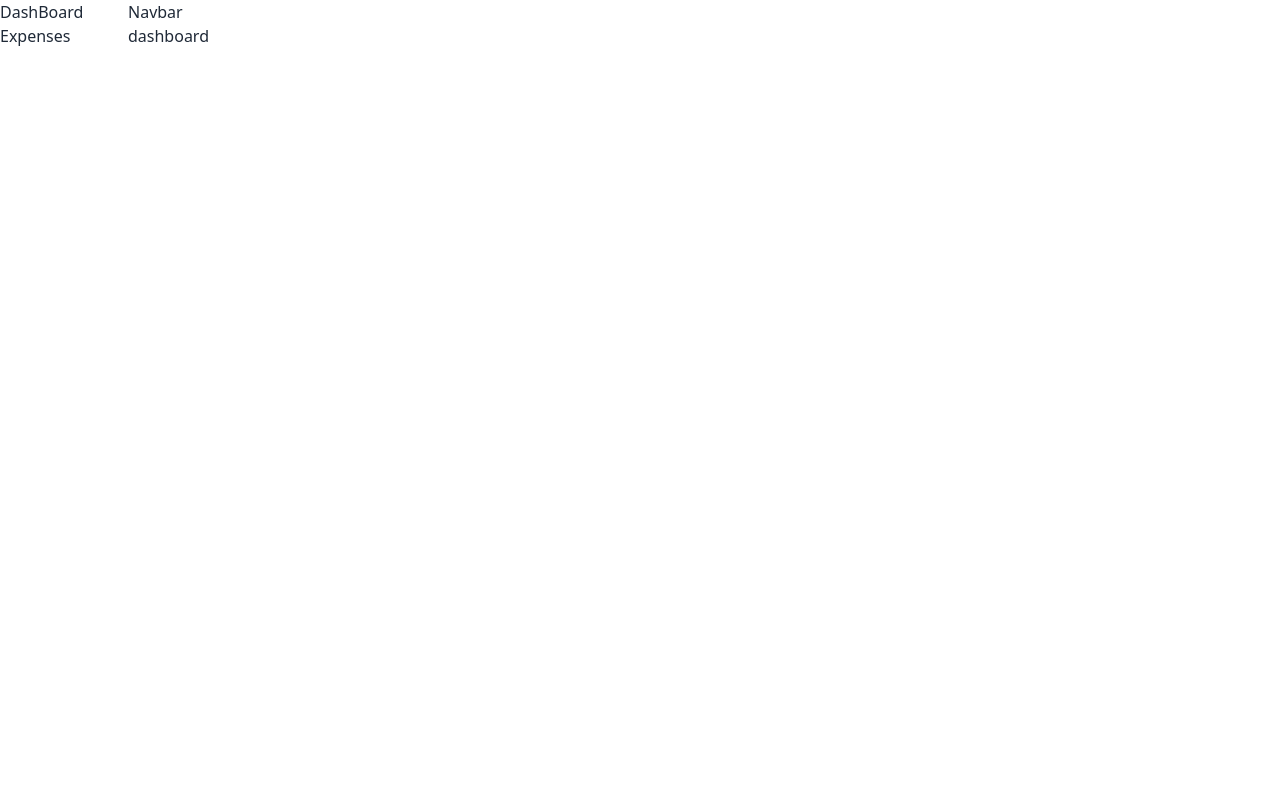
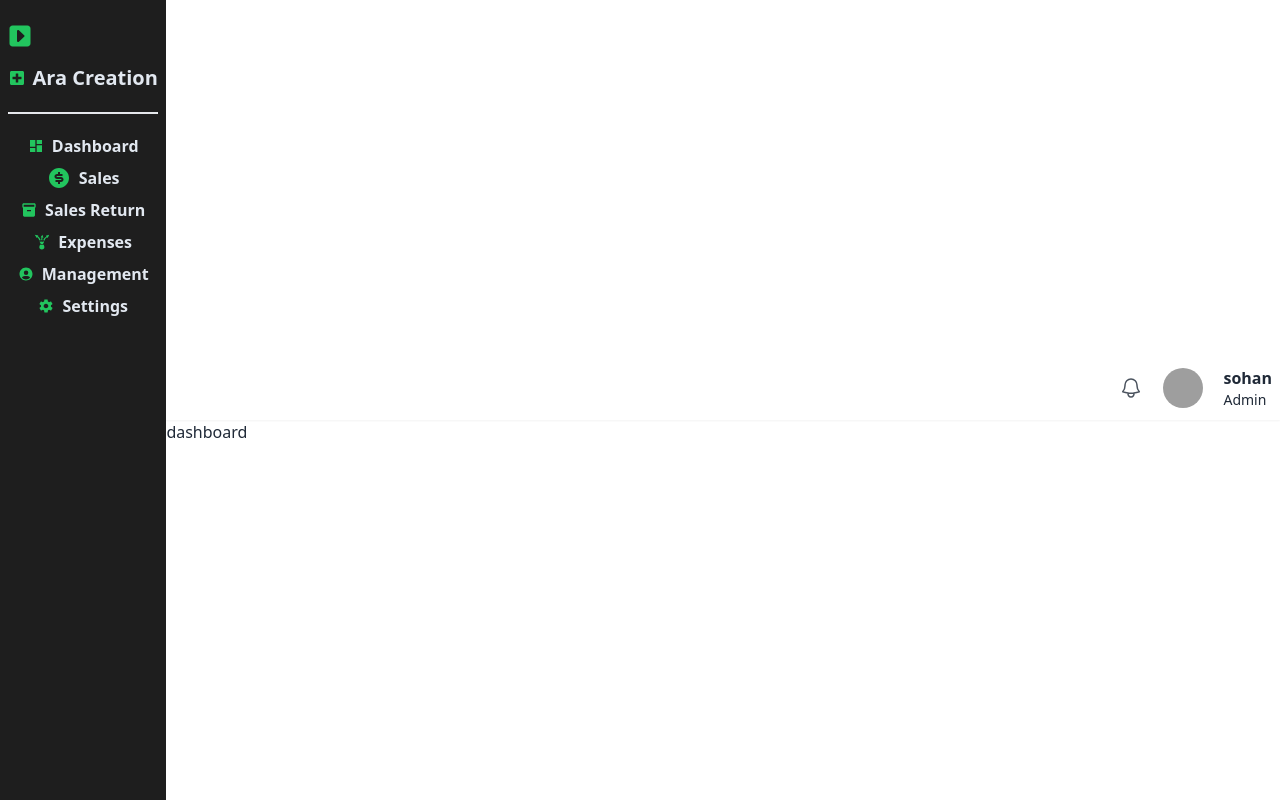
Before and after one commit to MehadiHasan-web/Pharmacy-POS, a Next.js app: page / in a window 1280 px wide. Built offline with nearby package versions, Linux system fonts and the light colour scheme; grey boxes are pictures that could not be loaded.

Commit message:
adding sidebar link name

```diff
--- a/app/componentes/Navbar.jsx
+++ b/app/componentes/Navbar.jsx
@@ -1,10 +1,44 @@
 import React from 'react'
+import { HiOutlineBell } from "react-icons/hi2";
 
 function Navbar() {
     return (
-        <div>
-            <h2>Navbar</h2>
+        <div className="navbar bg-base-100 shadow-sm">
+        <div className="navbar-start">
+          {/* sidebar  */}
+          {/* <Sidebar></Sidebar> */}
         </div>
+        <div className="navbar-center">
+
+        </div>
+        <div className="navbar-end flex items-center grow gap-5">
+
+          <ul className="flex items-center gap-3">
+            <li className="text-xl opacity-80 cursor-pointer">
+              <HiOutlineBell className="text-2xl"></HiOutlineBell>
+            </li>
+            {/* <li className="text-xl opacity-80 cursor-pointer">
+              <button className="btn" onClick={() => changeLanguage()}>{lang ? "En" : "Bn"}</button>
+            </li> */}
+          </ul>
+          <div className="avatar">
+            <div className="w-10 rounded-full">
+              {/* {
+                userToken ? <img src="https://media.istockphoto.com/id/1300845620/vector/user-icon-flat-isolated-on-white-background-user-symbol-vector-illustration.jpg?s=612x612&w=0&k=20&c=yBeyba0hUkh14_jgv1OKqIH0CCSWU_4ckRkAoy2p73o=" /> : ""
+              } */}
+                <img src="https://media.istockphoto.com/id/1300845620/vector/user-icon-flat-isolated-on-white-background-user-symbol-vector-illustration.jpg?s=612x612&w=0&k=20&c=yBeyba0hUkh14_jgv1OKqIH0CCSWU_4ckRkAoy2p73o=" />
+
+            </div>
+          </div>
+          <ul>
+            {/* <li className="font-bold">{user?.name}</li>
+            <li className="text-sm">{user?.user_type}</li> */}
+            <li className="font-bold">sohan</li>
+            <li className="text-sm">Admin</li>
+
+          </ul>
+        </div>
+      </div>
     )
 }
 
--- a/app/componentes/Sidebar.jsx
+++ b/app/componentes/Sidebar.jsx
@@ -1,12 +1,55 @@
 
 import { Link } from 'next/link';
+import { FaSquareCaretRight} from "react-icons/fa6";
+import { MdDashboard } from "react-icons/md";
+import { GiExpense } from "react-icons/gi";
+import { FaPlusSquare } from "react-icons/fa";
+import { RiMoneyDollarCircleFill } from "react-icons/ri";
+import { MdInventory } from "react-icons/md";
+import { IoPersonCircleSharp } from "react-icons/io5";
+import { IoMdSettings } from "react-icons/io";
 
 function Sidebar() {
     return (
-    <div>
-      <ul>
-      <li><a href="/">DashBoard</a></li>
-      <li><a href="/expenses">Expenses</a></li>
+    <div className="w-full bg-[#1E1E1E] sticky top-0 p-2 h-screen">
+      <div className="my-4 ">
+        <FaSquareCaretRight className="text-green-500 text-2xl text-right"></FaSquareCaretRight>
+      </div>
+      <ul className='space-y-2'>
+
+      <li><a href="/" className="flex justify-center items-center gap-2">
+      <FaPlusSquare className="text-green-500"></FaPlusSquare>
+      <span className="lg:text-xl font-semibold text-slate-200">Ara Creation</span></a></li>
+
+      <li><div className="border-[1px] border-x-slate-50 my-5"></div></li>
+
+      <li><a href="/" className="flex justify-center items-center gap-2">
+      <MdDashboard className="text-green-500"></MdDashboard>
+      <span className=" font-semibold text-slate-200">Dashboard</span>
+      </a></li>
+
+      <li><a href="/" className="flex justify-center items-center gap-2">
+      <RiMoneyDollarCircleFill className="text-green-500 text-2xl"></RiMoneyDollarCircleFill>
+                <span className=" font-semibold text-slate-200">Sales</span>
+      </a></li>
+      <li><a href="/" className="flex justify-center items-center gap-2">
+      <MdInventory className="text-green-500"></MdInventory>
+      <span className=" font-semibold text-slate-200">Sales Return</span>
+      </a></li>
+
+      <li><a href="/expenses" className="flex justify-center items-center gap-2">
+      <GiExpense className="text-green-500"></GiExpense><span className=" font-semibold text-slate-200">Expenses</span>
+      </a></li>
+
+      <li><a href="/" className="flex justify-center items-center gap-2">
+      <IoPersonCircleSharp className="text-green-500"></IoPersonCircleSharp><span className=" font-semibold text-slate-200">Management</span>
+      </a></li>
+
+      <li><a href="/" className="flex justify-center items-center gap-2">
+      <IoMdSettings className="text-green-500"></IoMdSettings><span className=" font-semibold text-slate-200">Settings</span>
+      </a></li>
+
+
       </ul>
     </div>
     )
--- a/app/layout.js
+++ b/app/layout.js
@@ -20,18 +20,19 @@ export default function RootLayout({ children }) {
   return (
     <html lang="en">
       <body>
-        <div className="flex items-center">
+        <div className="flex items-center h-full">
           {/* left section start */}
-          <div className="w-[10%]">
+          <div className="w-[13%]">
             {/* Sidebar section start */}
             <Sidebar></Sidebar>
             {/* Sidebar section end */}
           </div>
           {/* left section end */}
           {/* right section start */}
-          <div className="w-[90%]">
+          <div className="w-[87%]">
             {/* navbar section start */}
-            <Navbar></Navbar>
+
+              <Navbar></Navbar>
             {/* navbar section end */}
             {/* main content section start */}
               {children}
```
